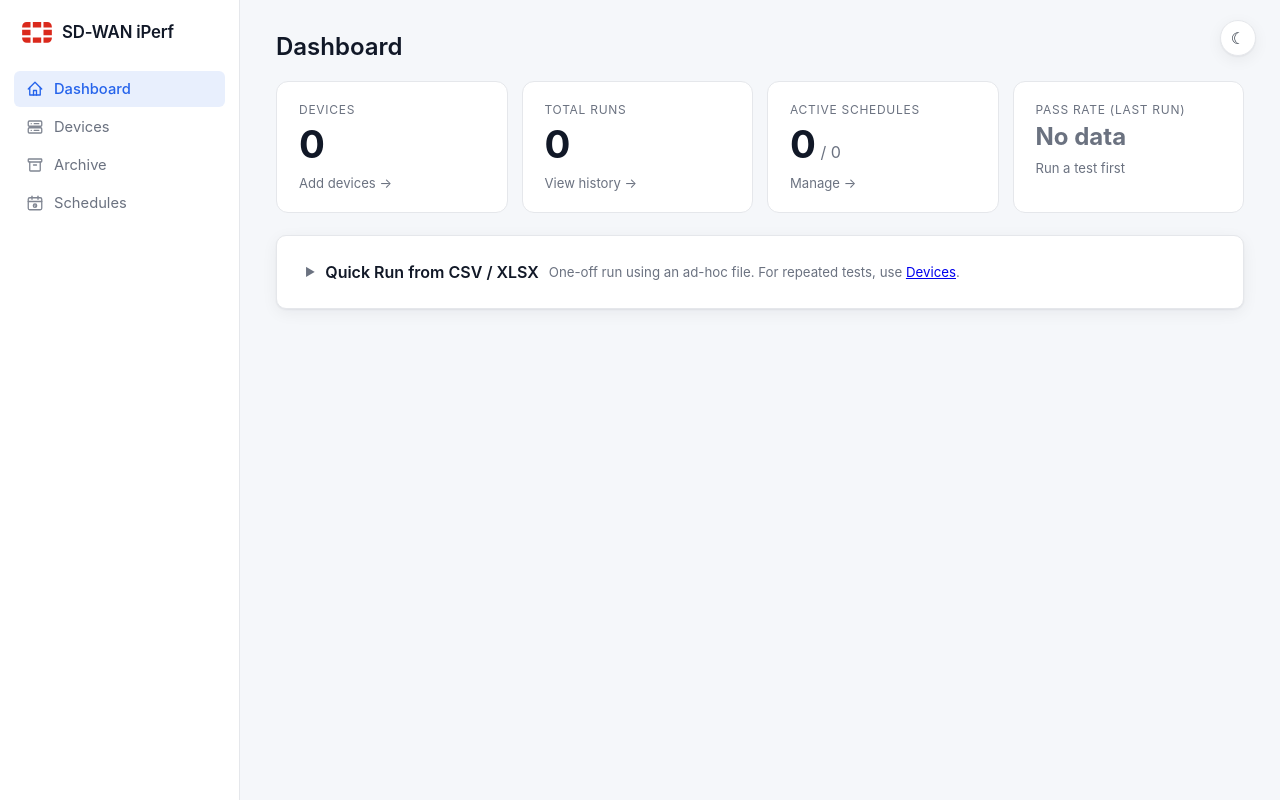
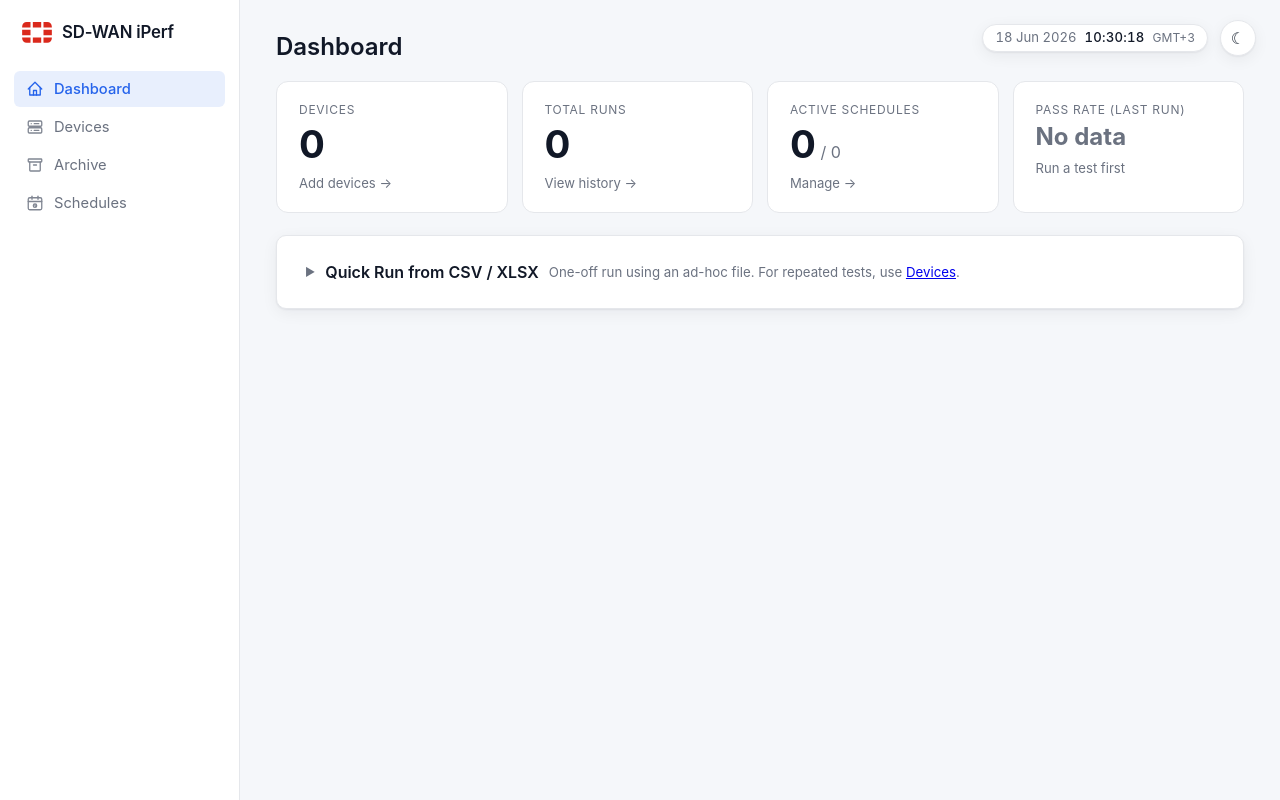
Before and after one commit to m0e97/iperf_stress_test, a FastAPI app: page / in a window 1280 px wide. Run offline with FastAPI, Linux system fonts and the light colour scheme; data that the repository does not hold is empty; some libraries are stand-ins or nearby versions.

Commit message:
Move clock from run-bar to top-right beside theme toggle
Wrap the theme toggle and a new app-clock chip in a fixed top-right
container. The clock now renders as a pill with date, time, and a
GMT+3 tag, and the run-bar reclaims that horizontal space.

Co-Authored-By: Claude Opus 4.7 <noreply@anthropic.com>

```diff
--- a/webapp/static/styles.css
+++ b/webapp/static/styles.css
@@ -154,11 +154,35 @@ body {
     100% { box-shadow: 0 0 0 0 transparent; }
 }
 
-.theme-toggle-icon {
+.app-topbar {
     position: fixed;
     top: 20px;
     right: 24px;
     z-index: 20;
+    display: inline-flex;
+    align-items: center;
+    gap: 12px;
+}
+.app-clock {
+    display: inline-flex;
+    align-items: baseline;
+    gap: 8px;
+    padding: 6px 12px;
+    border-radius: 999px;
+    background: var(--panel);
+    border: 1px solid var(--border);
+    color: var(--text);
+    font-size: 0.82em;
+    line-height: 1;
+    font-variant-numeric: tabular-nums;
+    box-shadow: var(--shadow);
+    white-space: nowrap;
+}
+.app-clock-date { color: var(--muted); }
+.app-clock-time { color: var(--text-strong); font-weight: 500; letter-spacing: 0.02em; }
+.app-clock-tz { color: var(--muted); font-size: 0.92em; }
+
+.theme-toggle-icon {
     width: 36px;
     height: 36px;
     padding: 0;
@@ -618,7 +642,6 @@ body.has-run-bar.run-bar-expanded { padding-bottom: 380px; }
 .run-bar-label { font-weight: 500; color: var(--text-strong); white-space: nowrap; }
 .run-bar-detail { color: var(--muted); white-space: nowrap; overflow: hidden; text-overflow: ellipsis; min-width: 0; flex: 1; }
 .run-bar-count { color: var(--text); font-variant-numeric: tabular-nums; white-space: nowrap; }
-.run-bar-clock { color: var(--muted); font-variant-numeric: tabular-nums; white-space: nowrap; font-size: 0.85em; letter-spacing: 0.01em; margin-left: auto; }
 .run-bar-link {
     color: var(--accent);
     text-decoration: none;
@@ -671,9 +694,11 @@ body.has-run-bar { padding-bottom: 56px; }
     .side-nav { flex-direction: row; flex: 1; }
     .sidebar-footer { display: none; }
     .main-area { padding: 18px; }
-    .theme-toggle-icon { top: 12px; right: 12px; width: 32px; height: 32px; }
+    .app-topbar { top: 12px; right: 12px; gap: 8px; }
+    .app-clock { padding: 5px 9px; font-size: 0.75em; }
+    .app-clock-date { display: none; }
+    .theme-toggle-icon { width: 32px; height: 32px; }
     .run-bar { padding: 8px 12px 10px; }
     .run-bar-row { gap: 10px; font-size: 0.82em; }
     .run-bar-detail { display: none; }
-    .run-bar-clock { display: none; }
 }
--- a/webapp/templates/base.html
+++ b/webapp/templates/base.html
@@ -54,9 +54,12 @@
     <div class="sidebar-footer"></div>
 </aside>
 
-<button id="theme-toggle" class="theme-toggle-icon" type="button" aria-label="Toggle theme" title="Toggle theme">
-    <span id="theme-toggle-glyph">☾</span>
-</button>
+<div class="app-topbar">
+    <span class="app-clock" id="app-clock" aria-label="Current time (Riyadh)"></span>
+    <button id="theme-toggle" class="theme-toggle-icon" type="button" aria-label="Toggle theme" title="Toggle theme">
+        <span id="theme-toggle-glyph">☾</span>
+    </button>
+</div>
 
 <main class="main-area">
     {% block content %}{% endblock %}
@@ -71,7 +74,6 @@
         <div class="run-bar-track"><div class="run-bar-fill indeterminate" id="run-bar-fill"></div></div>
         <span class="run-bar-detail" id="run-bar-detail"></span>
         <a class="run-bar-link" id="run-bar-link" href="#">View run</a>
-        <span class="run-bar-clock" id="run-bar-clock" aria-label="Current time (Riyadh)"></span>
         <button type="button" id="run-bar-toggle" class="run-bar-toggle" aria-expanded="false" aria-controls="run-bar-panel" aria-label="Expand">
             <svg viewBox="0 0 24 24" aria-hidden="true"><polyline points="6 15 12 9 18 15" fill="none" stroke="currentColor" stroke-width="2" stroke-linecap="round" stroke-linejoin="round"/></svg>
         </button>
@@ -288,13 +290,14 @@
 
 <script>
 (function () {
-    const clockEl = document.getElementById("run-bar-clock");
+    const clockEl = document.getElementById("app-clock");
+    if (!clockEl) return;
     const TZ = "Asia/Riyadh";
     function updateClock() {
         const now = new Date();
         const date = now.toLocaleDateString("en-GB", { timeZone: TZ, day: "2-digit", month: "short", year: "numeric" });
         const time = now.toLocaleTimeString("en-GB", { timeZone: TZ, hour: "2-digit", minute: "2-digit", second: "2-digit", hour12: false });
-        clockEl.textContent = date + "  " + time + " (GMT+3)";
+        clockEl.innerHTML = '<span class="app-clock-date">' + date + '</span><span class="app-clock-time">' + time + '</span><span class="app-clock-tz">GMT+3</span>';
     }
     updateClock();
     setInterval(updateClock, 1000);
```
